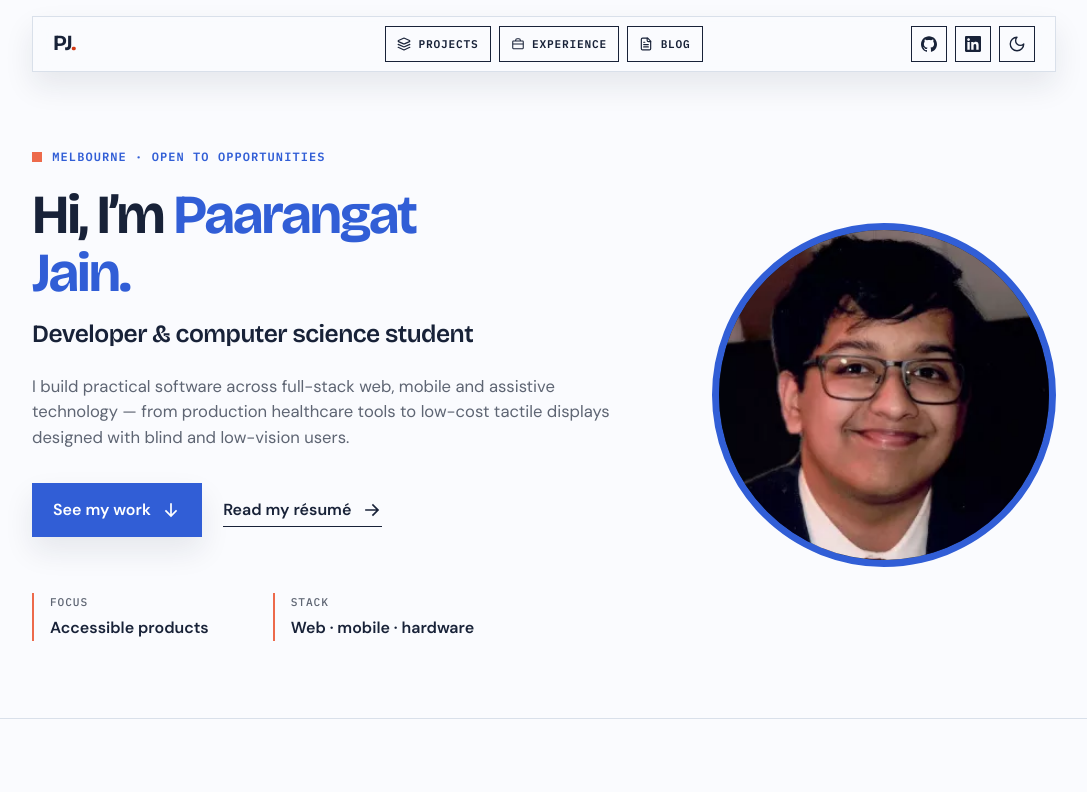
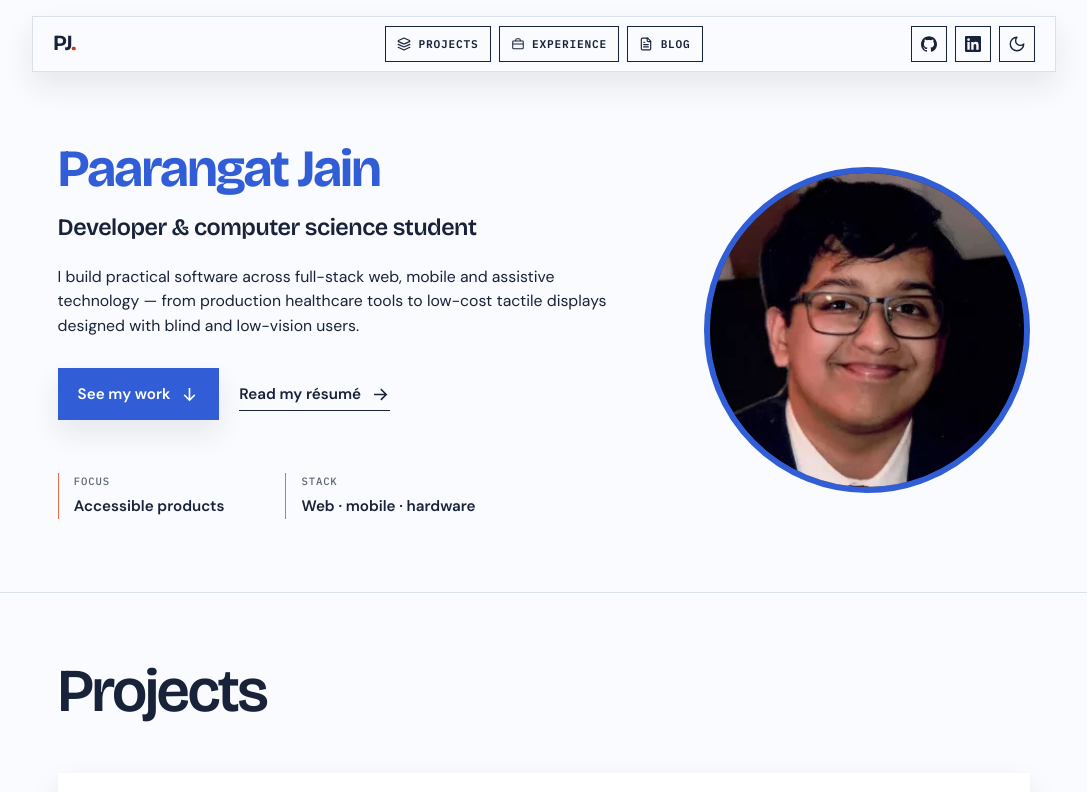
Before and after one commit to pjrus/p-jain-dev, a Svelte app: page / in a window 1280 px wide. Shown: the top 792 px of the page, without its empty margins (96-1183 px from the left). Built offline with nearby package versions, Linux system fonts and the light colour scheme.

Commit message:
feat: rewrite README and enhance App structure; update SiteHeader theme handling and CSS styles for improved accessibility and design consistency

```diff
--- a/src/App.svelte
+++ b/src/App.svelte
@@ -40,14 +40,13 @@
 <a class="skip-link" href="#main-content">Skip to content</a>
 <SiteHeader />
 
-<main id="main-content">
+<main id="main-content" class="content-scale">
   {#if route.path === '/blog'}
     <BlogPage />
   {:else}
   <section class="hero shell" id="top">
     <div class="hero-copy">
-      <p class="eyebrow"><span class="status-dot"></span> Melbourne · Open to opportunities</p>
-      <h1>Hi, I’m <em>Paarangat Jain.</em></h1>
+      <h1><em>Paarangat Jain</em></h1>
       <p class="hero-role">Developer &amp; computer science student</p>
       <p class="hero-intro">
         I build practical software across full-stack web, mobile and assistive technology — from production healthcare tools to low-cost tactile displays designed with blind and low-vision users.
@@ -69,7 +68,7 @@
     </div>
   </section>
 
-  <section class="projects section content-scale" id="projects">
+  <section class="projects section" id="projects">
     <div class="shell">
       <SectionHeading
         title="Projects"
@@ -85,7 +84,7 @@
     </div>
   </section>
 
-  <section class="stack shell section content-scale" id="stack">
+  <section class="stack shell section" id="stack">
     <SectionHeading
       title="What I build with."
       summary="Languages, frameworks and tools I reach for most across web, mobile and hardware projects."
@@ -103,7 +102,7 @@
     </div>
   </section>
 
-  <section class="experience shell section content-scale" id="experience">
+  <section class="experience shell section" id="experience">
     <div class="experience-heading">
       <span class="experience-icon" aria-hidden="true">
         <svg viewBox="0 0 24 24" width="28" height="28" fill="none">
@@ -134,7 +133,7 @@
     </div>
   </section>
 
-  <section class="contact section content-scale" id="contact" aria-labelledby="contact-title">
+  <section class="contact section" id="contact" aria-labelledby="contact-title">
     <div class="contact-inner">
       <header class="contact-intro">
         <h2 id="contact-title">Let’s make something useful.</h2>
--- a/src/components/SiteHeader.svelte
+++ b/src/components/SiteHeader.svelte
@@ -16,7 +16,7 @@
 
   onMount(() => {
     const savedTheme = localStorage.getItem('portfolio-theme');
-    isDark = savedTheme ? savedTheme === 'dark' : window.matchMedia('(prefers-color-scheme: dark)').matches;
+    isDark = savedTheme === 'dark';
     applyTheme();
     reduceMotion = window.matchMedia('(prefers-reduced-motion: reduce)').matches;
   });
--- a/src/styles.css
+++ b/src/styles.css
@@ -94,7 +94,7 @@
   color-scheme: dark;
 
   /* Elevation ladder: canvas -> card -> chip, each step readable on the last. */
-  --background: #0a0a0a;
+  --background: #161616;
   --surface: #151517;
   --tint: #202024;
 
@@ -223,7 +223,7 @@ em {
   padding-block: var(--section-space);
 }
 
-/* Keep the hero at full emphasis while compacting all subsequent content. */
+/* Compact all page content beneath the full-scale site header. */
 .content-scale {
   zoom: 0.95;
 }
@@ -533,17 +533,11 @@ em {
   gap: clamp(2.5rem, 5vw, 4.5rem);
 }
 
-.hero-copy .eyebrow {
-  display: flex;
-  align-items: center;
-  gap: 0.65rem;
-}
-
-.status-dot {
-  width: 0.62rem;
-  height: 0.62rem;
-  flex: 0 0 auto;
-  background: var(--accent);
+/* Keep dark-mode hero actions monochrome while using coral for evidence rails. */
+:root[data-theme='dark'] .hero {
+  --primary: #ffffff;
+  --accent: #ff8a6c;
+  --accent-strong: #ffffff;
 }
 
 .hero-role {
@@ -559,7 +553,7 @@ em {
 .hero-intro {
   max-width: var(--measure);
   margin-top: 1.5rem;
-  color: var(--muted);
+  color: var(--ink);
   font-size: clamp(1.02rem, 1.3vw, 1.15rem);
   line-height: 1.55;
 }
@@ -647,11 +641,11 @@ em {
   box-shadow: var(--shadow);
 }
 
-/* Dark mode swaps the primary blue for a near-white fill so the CTA reads
-   as the brightest element on the page instead of blending with links. */
+/* Dark mode gives the primary hero action a stronger blue treatment. */
 :root[data-theme='dark'] .button-primary {
-  background: var(--ink);
-  color: var(--primary-ink);
+  border-color: #3b83f6;
+  background: #3b83f6;
+  color: #ffffff;
 }
 
 /* Matches button height so both align in a row, while the rule stays
```
Also changed, not shown: 1 other file (tests, documents, lock files or other folders).
